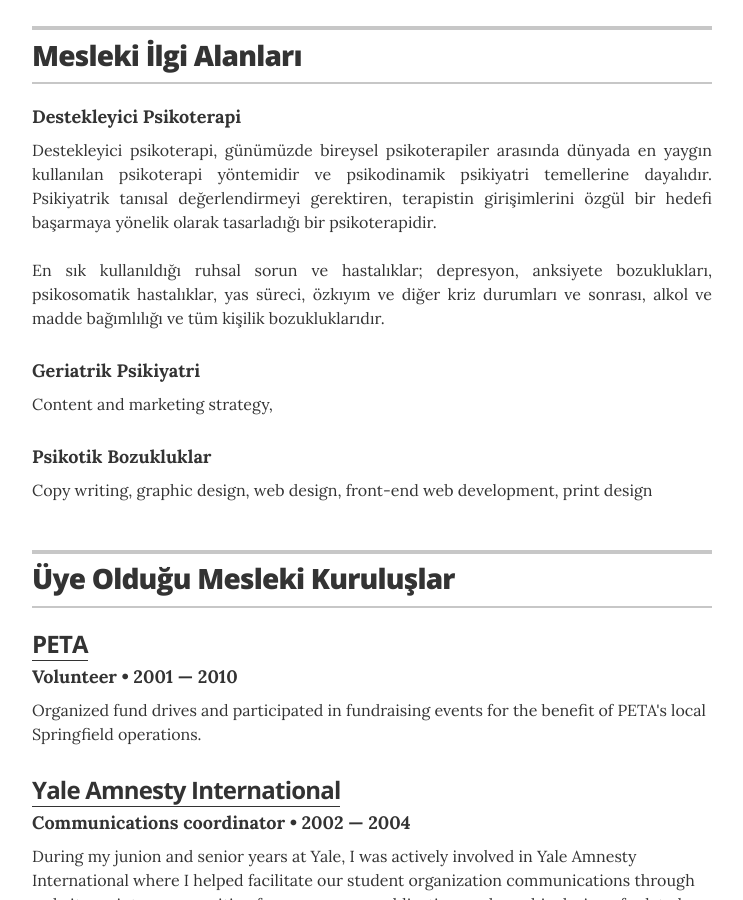
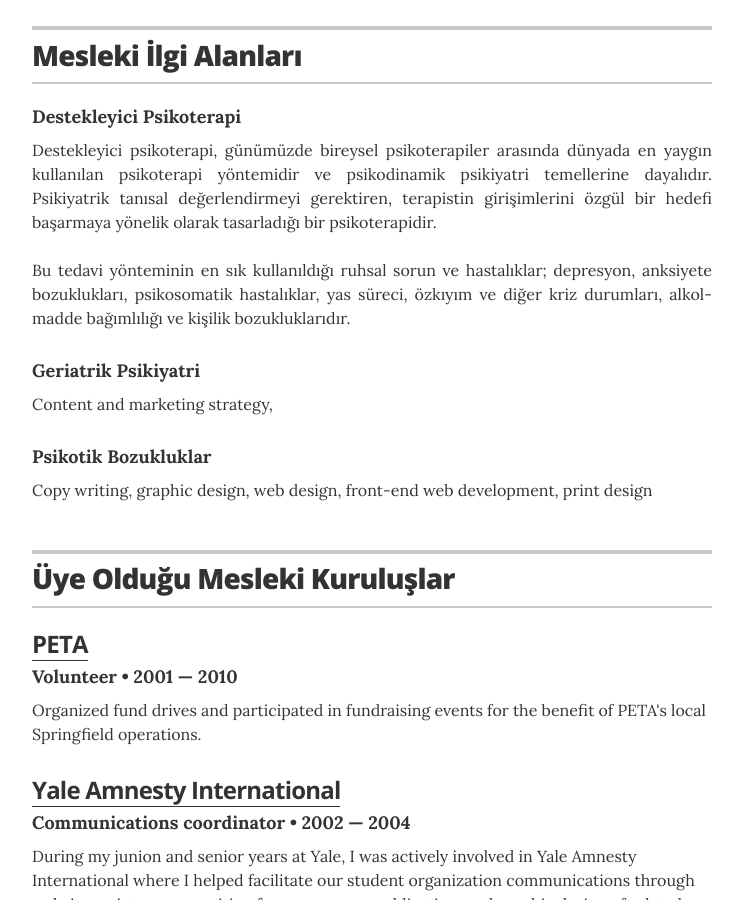
Before and after one commit to ibucgun/ibucgun.github.io, a Jekyll site: the page built from index.html, in a window 1280 px wide and 900 px high, scrolled down 1746 px. Shown: the whole window, without its empty margins (268-1011 px from the left). Built offline with Jekyll 4.4.1, drawn with Linux system fonts in a browser that asks for light colours.

Commit message:
Güncellendi

```diff
--- a/_data/skills.yml
+++ b/_data/skills.yml
@@ -1,6 +1,6 @@
 # Mesleki İlgi Alanları
 - skill: Destekleyici Psikoterapi
-  description: Destekleyici psikoterapi, günümüzde bireysel psikoterapiler arasında dünyada en yaygın kullanılan psikoterapi yöntemidir ve psikodinamik psikiyatri temellerine dayalıdır. Psikiyatrik tanısal değerlendirmeyi gerektiren, terapistin girişimlerini özgül bir hedefi başarmaya yönelik olarak tasarladığı bir psikoterapidir. <br><br>En sık kullanıldığı ruhsal sorun ve hastalıklar; depresyon, anksiyete bozuklukları, psikosomatik hastalıklar, yas süreci, özkıyım ve diğer kriz durumları ve sonrası, alkol ve madde bağımlılığı ve tüm kişilik bozukluklarıdır.
+  description: Destekleyici psikoterapi, günümüzde bireysel psikoterapiler arasında dünyada en yaygın kullanılan psikoterapi yöntemidir ve psikodinamik psikiyatri temellerine dayalıdır. Psikiyatrik tanısal değerlendirmeyi gerektiren, terapistin girişimlerini özgül bir hedefi başarmaya yönelik olarak tasarladığı bir psikoterapidir. <br><br>Bu tedavi yönteminin en sık kullanıldığı ruhsal sorun ve hastalıklar; depresyon, anksiyete bozuklukları, psikosomatik hastalıklar, yas süreci, özkıyım ve diğer kriz durumları, alkol-madde bağımlılığı ve kişilik bozukluklarıdır.
 
 # Communications strategy
 - skill: Geriatrik Psikiyatri
```
